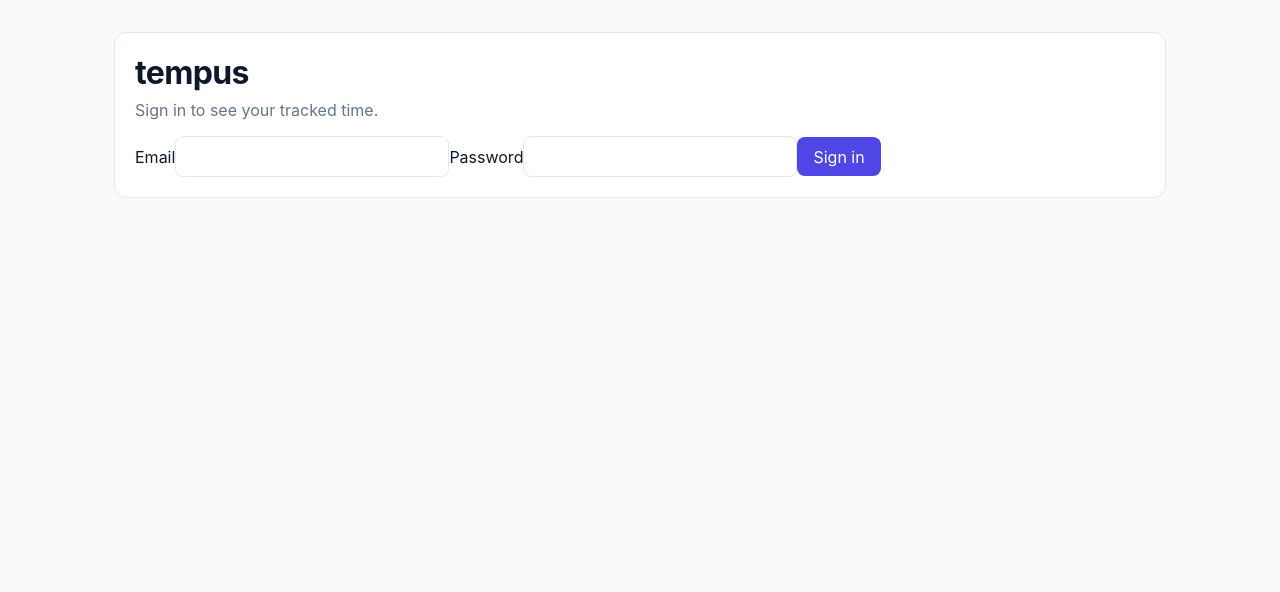
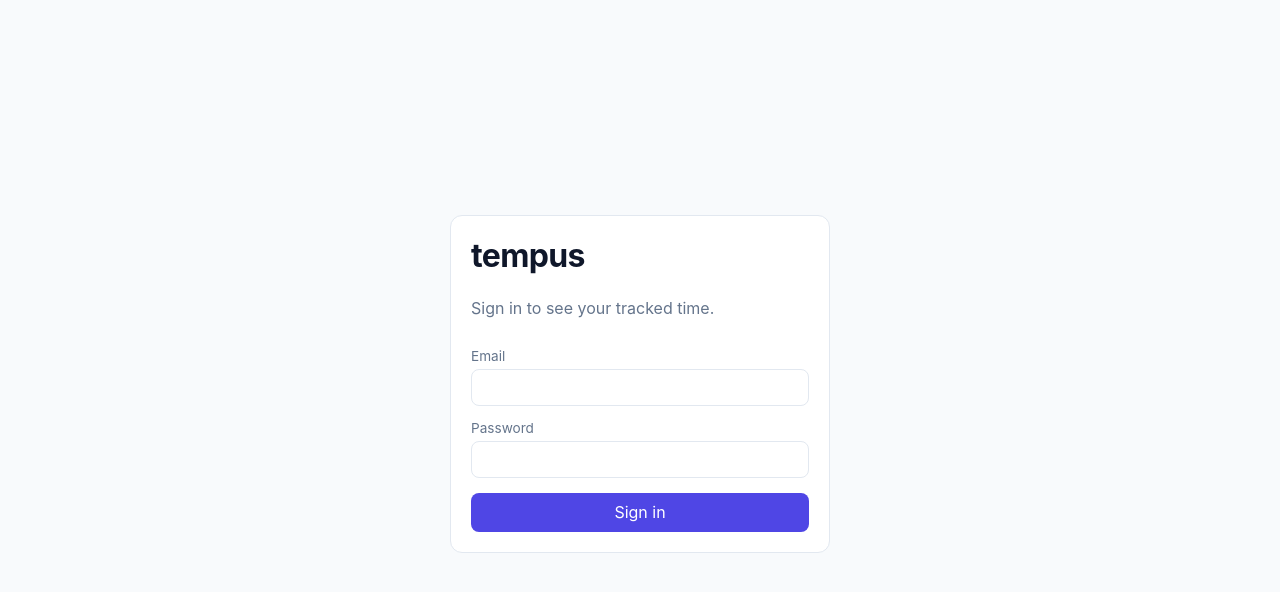
Before and after one commit to buddhimaaushan/projecthistory, a React (Vite) app in the folder web/: page / in a window 1280 px wide. Shown: the top 592 px of the page. Built offline with nearby package versions, Linux system fonts and the light colour scheme; no server answers.

Commit message:
Add the account styles

```diff
--- a/web/src/styles.css
+++ b/web/src/styles.css
@@ -264,3 +264,39 @@ p {
   padding: 2rem;
   text-align: center;
 }
+
+
+.account {
+  display: flex;
+  align-items: center;
+  gap: 0.75rem;
+  color: var(--muted);
+  font-size: 0.85rem;
+}
+
+.link-button {
+  border: 0;
+  background: none;
+  color: var(--accent);
+  cursor: pointer;
+  font: inherit;
+}
+
+.login-screen {
+  display: grid;
+  place-items: center;
+  min-height: 100vh;
+}
+
+.login-card {
+  width: min(380px, 92vw);
+  display: grid;
+  gap: 0.9rem;
+}
+
+.field {
+  display: grid;
+  gap: 0.3rem;
+  font-size: 0.85rem;
+  color: var(--muted);
+}
```
